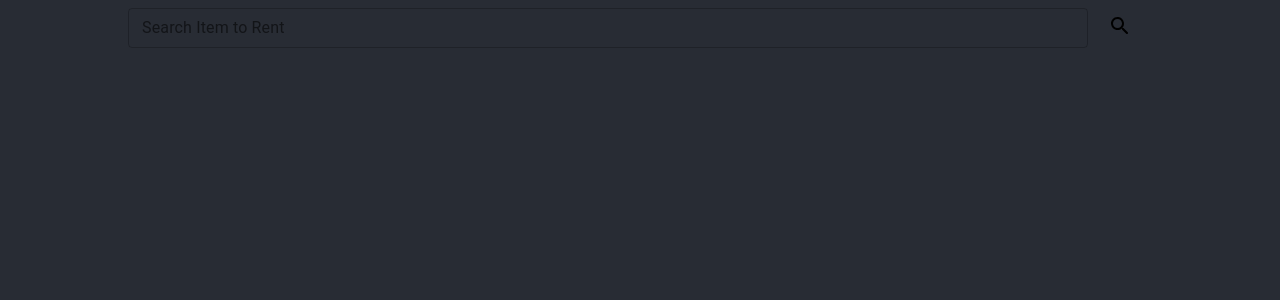
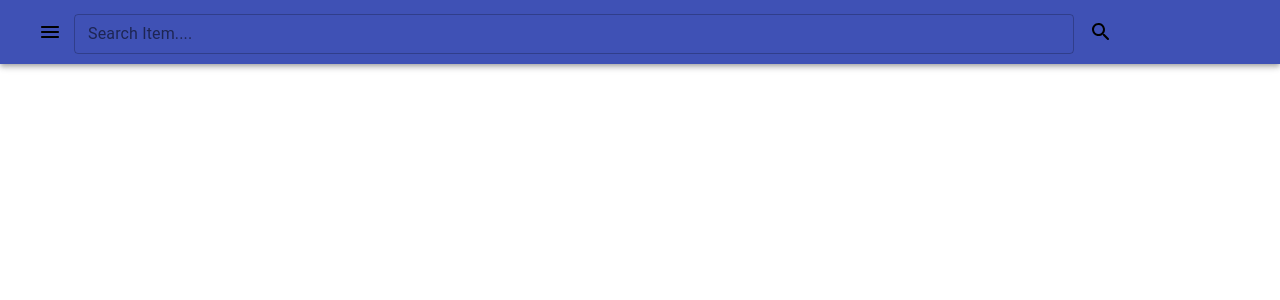
Before and after one commit to ljbdelacruz/reactjsRentME, a React (Create React App) app: page /dashboard in a window 1280 px wide. Shown: the top 300 px of the page. Built offline with nearby package versions, Linux system fonts and the light colour scheme.

Commit message:
updates the pages

```diff
--- /dev/null
+++ b/src/app/components/icons/menu1/menu1.icon.js
@@ -0,0 +1,6 @@
+import React from 'react';
+import logo from './round-menu-24px.svg'; // Tell Webpack this JS file uses this image
+export function MenuIcon1() {
+  // Import result is the URL of your image
+  return <img src={logo} alt="Logo" />;
+}
--- /dev/null
+++ b/src/app/components/sub-components/nav-bar1/nav-bar.ui.css
@@ -0,0 +1,22 @@
+
+.navbar1-container{
+    display: flex;
+    flex-direction: row;
+    min-width: 300px;
+}
+.navbar1-fab{
+    margin-top: 10px;
+    padding-top: 100px;
+ }
+ .navbar1-textField{
+   margin-left: 1px;
+   margin-right: 1px;
+   max-width: 1000px;
+
+ }
+ .navbar1-menubutton{
+  margin-left: 2px !important;
+ }
+ .navbar1-searchbutton{
+  margin-left: 3px !important;
+ }
--- /dev/null
+++ b/src/app/components/sub-components/nav-bar1/nav-bar1.ui.js
@@ -0,0 +1,48 @@
+import React, {Component} from 'react';
+import './nav-bar.ui.css'
+import AppBar from '@material-ui/core/AppBar';
+import Toolbar from '@material-ui/core/Toolbar';
+import TextField from '@material-ui/core/TextField';
+import {SearchIcon1} from '../../icons/search1/search1.icon'
+import {MenuIcon1} from '../../icons/menu1/menu1.icon'
+import IconButton from '@material-ui/core/IconButton';
+
+export class Navbar1 extends Component {
+    constructor(props){
+        super(props);
+        this.state={
+            searchText:'',
+        }
+    }
+    render(){
+        return (
+            <div className="navbar1-container">
+                <AppBar position="static">
+                    <Toolbar>
+                        <IconButton edge="start" className="navbar1-menubutton" color="inherit" aria-label="menu" onClick={()=>{
+                            this.props.menuOnClick();
+                        }}>
+                            <MenuIcon1 />
+                        </IconButton>
+                        <TextField id="outlined-dense"
+                                        color="primary"
+                                        label={this.props.placeholder}
+                                        className={["navbar1-textField"]}
+                                        style={{flex:1, borderColor:"yellow"}}
+                                        margin="dense"
+                                        variant="outlined"
+                                        onChange={(value)=>{
+                                            this.setState({searchText:value.target.value})
+                                        }}
+                        />
+                        <IconButton edge="start" className="navbar1-searchbutton" color="inherit" aria-label="menu" onClick={()=>{
+                            this.props.searchOnClick(this.state);
+                        }}>
+                            <SearchIcon1 />
+                        </IconButton>
+                    </Toolbar>
+                </AppBar>
+            </div>
+        )
+    }
+}
--- a/src/app/pages/dashboard/dashboard.page.css
+++ b/src/app/pages/dashboard/dashboard.page.css
@@ -1,29 +1,7 @@
 .dashboard-body {
-    background-color: #282c34;
     min-height: 100vh;
     align-items: center;
     justify-content: center;
     font-size: calc(10px + 2vmin);
     color: white;
 }
-.dashboard-container{
-    display: flex;
-    flex-direction: row;
-    width:'80%'
-}
-.my-searchbox{
-  color:white;
-}
-.fab{
-   margin-top: 10px;
-   padding-top: 100px;
-}
-.textField{
-  margin-left: 1px;
-  margin-right: 1px;
-  max-width: 1000px;
-
-}
-.dense{
-  margin-top: 1px;
-}
--- a/src/app/pages/dashboard/dashboard.page.js
+++ b/src/app/pages/dashboard/dashboard.page.js
@@ -1,46 +1,29 @@
 
 import React from 'react';
 import Button from '@material-ui/core/Button';
-//#region textfields imports
-import clsx from 'clsx';
 import TextField from '@material-ui/core/TextField';
-import { makeStyles } from '@material-ui/core/styles';
-//#endregion
 import './dashboard.page.css'
 //#region icons
 import {SearchIcon1} from '../../components/icons/search1/search1.icon'
 //#endregion
-
+import {Navbar1} from '../../components/sub-components/nav-bar1/nav-bar1.ui'
 class DashboardPage extends React.Component {
   constructor(props){
       super(props)
       this.state={
-          search:'',
+          searchbarPlaceholder:'Search Item....',
       }
   }
     render(){
         return (
             <div className="dashboard-body">
-                <div style={{width:"80%", marginLeft:"10%"}}>
-                    <div className="dashboard-container">
-                        <TextField id="outlined-dense"
-                                    color="secondary"
-                                    label="Search Item to Rent"
-                                    className={["textField", "dense", "my-searchbox"]}
-                                    style={{flex:1, borderColor:"yellow"}}
-                                    margin="dense"
-                                    variant="outlined"
-                                    onChange={(value)=>{
-                                        this.setState({search:value.target.value})
-                                    }}
-                        />
-                        <Button color="primary" className="fab" onClick={()=>{
-                            console.log(this.state.search);
-                        }}>
-                            <SearchIcon1 />
-                        </Button>
-
-                    </div>
+                <div>
+                    <Navbar1 placeholder={this.state.searchbarPlaceholder} searchOnClick={(data)=>{
+                        console.log(data);
+                        //search on click
+                    }} menuOnClick={()=>{
+                        //menu on click
+                    }}></Navbar1>
                 </div>
             </div>
         )
--- a/src/app/pages/login/login.page.js
+++ b/src/app/pages/login/login.page.js
@@ -22,8 +22,10 @@ class LoginPage extends React.Component {
             <div>
                 <div className="login-ui-container">
                     <LoginInput1 unamePlaceholder={this.state.username} passPlaceholder={this.state.password} loginOnClick={(data)=>{
+                        //auth here
                         console.log(data);
-                        //auth here
+                        //navigate to dashboard if auth success
+                        this.props.history.push('/dashboard');
                     }} ></LoginInput1>
                 </div>
             </div>
```
Also changed, not shown: src/app/components/icons/menu1/round-menu-24px.svg (added).
